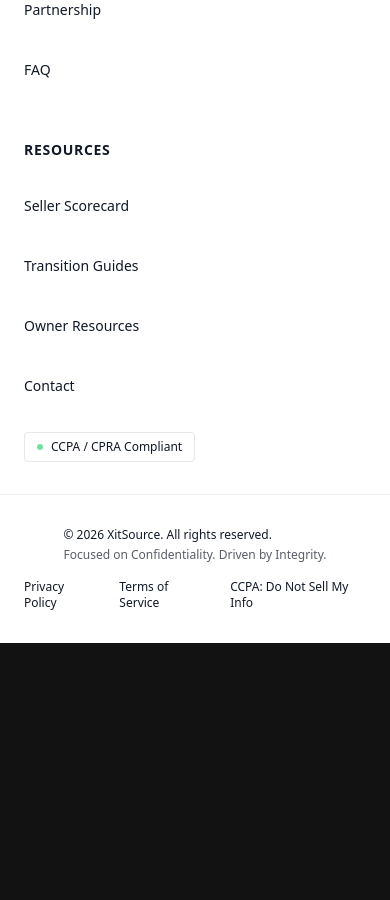
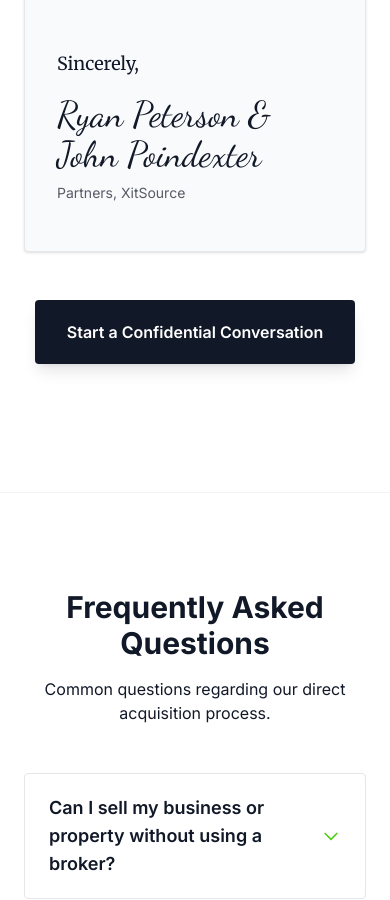
Before and after one commit to growthtoolbox/xitsource-prod, a Next.js app: page / in a window 390 px wide. Shown: the part 10296-11196 px from the top of the page. Before the commit the page ends 10939 px from the top, so only its background shows below. Built offline with nearby package versions, Linux system fonts and the light colour scheme.

Commit message:
feat: add formal Letter to Owners section to About

```diff
--- a/src/app/page.tsx
+++ b/src/app/page.tsx
@@ -2,11 +2,13 @@
 
 import { useState } from 'react';
 import Link from 'next/link';
-import { Inter } from 'next/font/google';
+import { Inter, Merriweather, Dancing_Script } from 'next/font/google';
 import QuickFAQ from '@/components/QuickFAQ';
 import ModernAcquisitions from '@/components/ModernAcquisitions';
 
 const inter = Inter({ subsets: ['latin'] });
+const serif = Merriweather({ weight: ['400', '700'], subsets: ['latin'] });
+const script = Dancing_Script({ weight: ['400', '700'], subsets: ['latin'] });
 
 const businesses = [
   { id: 1, name: "Residential Real Estate", desc: "Providing homeowners with a simple, direct path to a secure sale without the stress of public listings.", href: "/industries/residential-homes", img: "/images/residential-hero.jpg" },
@@ -283,6 +285,40 @@
               </div>
             </div>
           </div>
+
+          {/* A Letter to Owners */}
+          <div className="max-w-4xl mx-auto mt-24 bg-[#F9FAFB] border border-gray-200 p-8 md:p-16 rounded-sm shadow-sm relative">
+            <div className={`text-center mb-10`}>
+              <h2 className="text-3xl font-bold tracking-tight text-[#111827] mb-2">A Personal Note on Your Next Chapter</h2>
+              <div className="w-16 h-1 bg-[#52D017] mx-auto rounded-full"></div>
+            </div>
+
+            <div className={`space-y-6 text-[#111827] text-lg md:text-xl leading-relaxed ${serif.className}`}>
+              <p>Dear Owner,</p>
+
+              <p>When we founded XitSource, we did it with a simple realization: selling a business or a property isn&apos;t just a financial transaction. For most of the people we work with, it&apos;s the culmination of decades of hard work, late nights, and a deep commitment to their community.</p>
+
+              <p>We&apos;ve heard the same concerns from owners across the country: Is the process going to be a headache? Will my tenants or employees be blindsided? Can I trust the person on the other side of the table?</p>
+
+              <p>We live and work in Northern California because we value the pace and the people here, but our partnership is built on modern, national standards. We use tools like DocuSign and simple video check-ins not to replace the personal touch, but to protect it. By handling the paperwork and technical due diligence digitally, we stay out of your hair and keep the process discreet, allowing you to focus on what comes next.</p>
+
+              <p>Our goal is to be the easiest, most respectful &quot;exit&quot; you&apos;ll ever have. Whether your facility is down the road from us or halfway across the country, we treat your legacy with the same level of integrity you used to build it.</p>
+
+              <p>If you&apos;re ready to start thinking about your next chapter, we&apos;d welcome a confidential conversation—no pressure, no brokers, just a clear path forward.</p>
+
+              <div className="pt-8 pb-4">
+                <p>Sincerely,</p>
+                <p className={`text-4xl md:text-5xl mt-4 text-[#111827] ${script.className}`}>Ryan Peterson & John Poindexter</p>
+                <p className={`text-sm mt-2 text-[#111827]/70 font-sans ${inter.className}`}>Partners, XitSource</p>
+              </div>
+            </div>
+          </div>
+
+          <div className="text-center mt-12 mb-8">
+             <Link href="/contact" className="inline-flex items-center justify-center px-8 py-5 bg-[#111827] text-white font-semibold rounded-sm hover:bg-[#111827]/80 transition-colors shadow-lg shadow-[#111827]/10">
+                Start a Confidential Conversation
+             </Link>
+          </div>
         </section>
 
         {/* Global Quick FAQ */}
```
